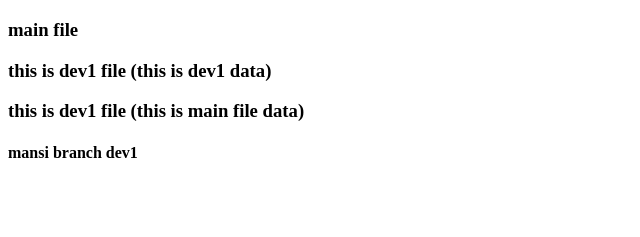
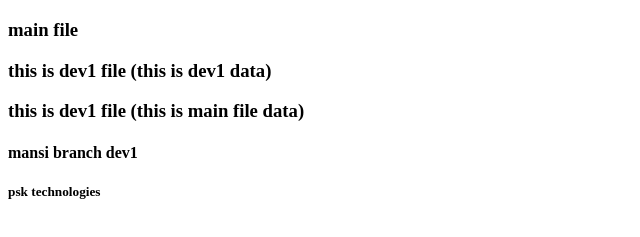
Before and after one commit to Mansi-bopche/pskprojectapp, a plain HTML site: page index.html in a window 1280 px wide. Shown: the part 61-298 px from the top of the page, without its empty margins (0-640 px from the left). Drawn offline with Linux system fonts and the light colour scheme.

Commit message:
added in h5 tag dev1

```diff
--- a/index.html
+++ b/index.html
@@ -11,5 +11,6 @@
    <h3>this is dev1 file (this is dev1 data)</h3>
    <h3>this is dev1 file (this is main file data)</h3>
    <h4>mansi branch dev1</h4>
+   <h5>psk technologies</h5>
 </body>
 </html>
```
